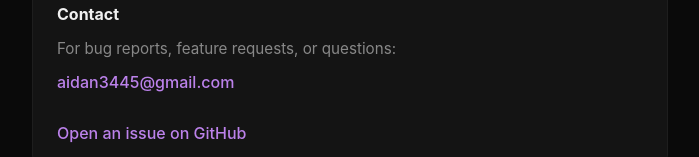
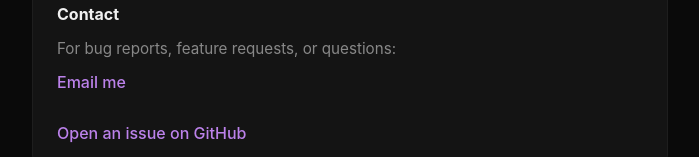
Before and after one commit to Aidan3445/computa, a plain HTML site: page support.html in a window 1280 px wide. Shown: the part 292-449 px from the top of the page, without its empty margins (290-989 px from the left). Drawn offline with Linux system fonts and the light colour scheme.

Commit message:
Update contact email and link text in support.html

```diff
--- a/support.html
+++ b/support.html
@@ -118,8 +118,8 @@
     <div class="contact-card">
       <h3>Contact</h3>
       <p>For bug reports, feature requests, or questions:</p>
-      <a href="mailto:aidan3445@gmail.com" class="contact-link">
-        aidan3445@gmail.com
+      <a href="mailto:aidanhweinberg@gmail.com" class="contact-link">
+        Email me
       </a>
       <br><br>
       <a href="https://github.com/Aidan3445/OG-Bike-Computer/issues" class="contact-link">
```
